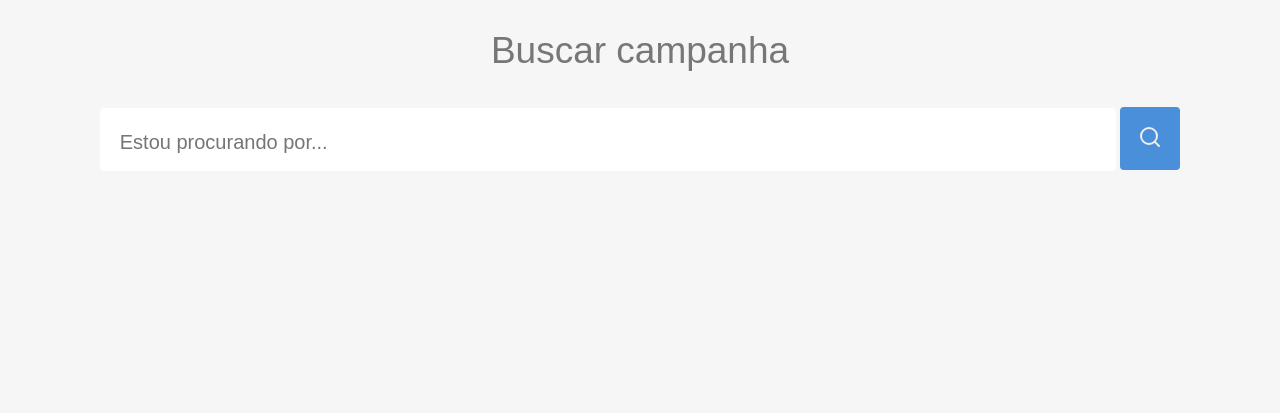
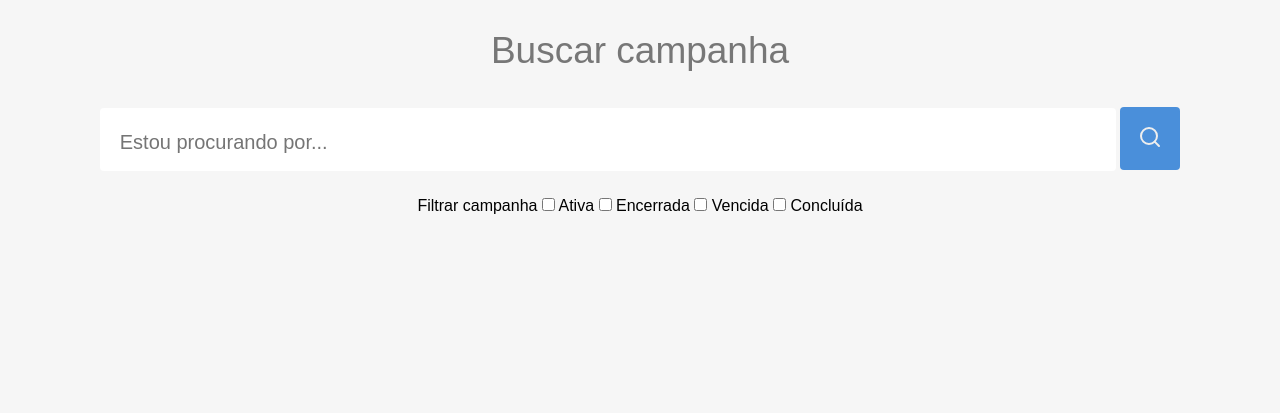
Before and after one commit to joaobnd/frontend-psoft, a PHP site: page /views/campaigns.html in a window 1280 px wide. Shown: the part 80-493 px from the top of the page. Run offline with PHP 8.4, Linux system fonts and the light colour scheme.

Commit message:
Adiciona os campos de filtragem em campanhas

```diff
--- a/styles/campaigns.css
+++ b/styles/campaigns.css
@@ -96,7 +96,7 @@ h2 {
     height: 200px;
 }
 
-#campaigns-search form{
+#campaign-form{
     box-sizing: flex;
     height: 60px;
     padding: 30px 30px;
@@ -104,7 +104,7 @@ h2 {
     margin: 0 auto;
 }
 
-#campaigns-search input{
+#campaign-form input{
     width: 80%;
     height: 30px;
     display: flexbox;
--- a/views/campaigns.html
+++ b/views/campaigns.html
@@ -59,6 +59,20 @@
                             </svg>
                     </button>
                 </form>
+                <form id="campaign-filter">
+                    <span>Filtrar campanha</span>
+                    <input type="checkbox" id="active-option">
+                    <label for="active-option">Ativa</label>
+
+                    <input type="checkbox" id="finished-option">
+                    <label for="finished-option">Encerrada</label>
+
+                    <input type="checkbox" id="overdue-option">
+                    <label for="overdue-option">Vencida</label>
+
+                    <input type="checkbox" id="completed-option">
+                    <label for="completed-option">Concluída</label>
+                </form>
             </div>
 
         </div>
```
